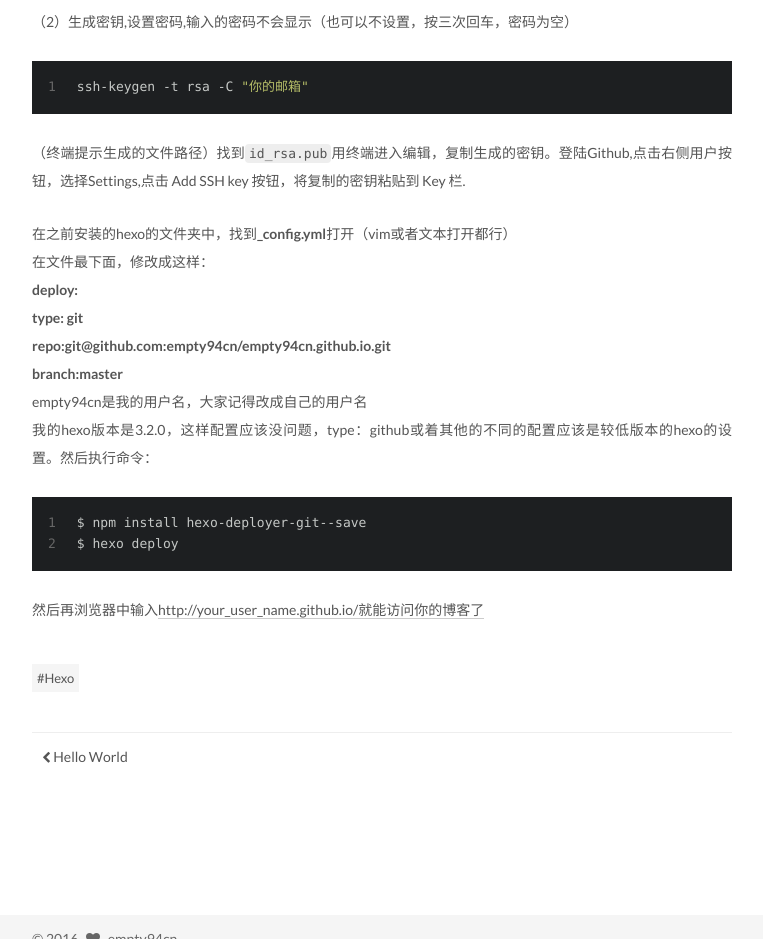
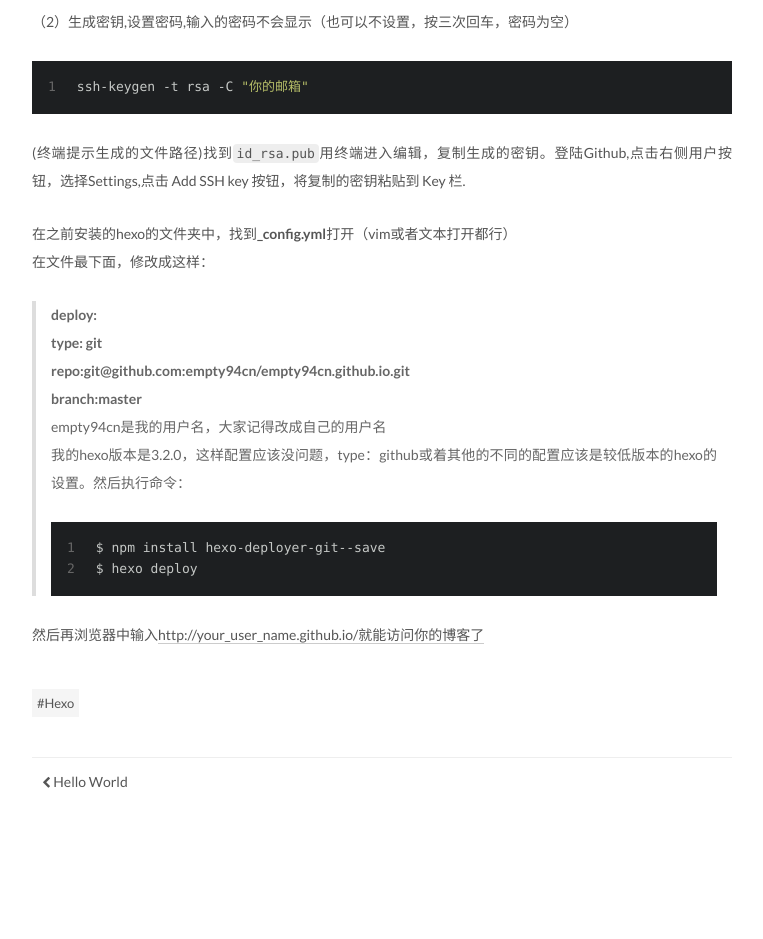
Before and after one commit to empty94cn/empty94cn, a plain HTML site: page 2016/04/14/Hexo折腾笔记-一/index.html in a window 1280 px wide. Shown: the part 2685-3624 px from the top of the page, without its empty margins (98-861 px from the left). Drawn offline with Linux system fonts and the light colour scheme; files whose address does not match are found by name.

Commit message:
Site updated: 2016-04-26 23:21:17

```diff
--- a/2016/04/14/Hexo折腾笔记-一/index.html
+++ b/2016/04/14/Hexo折腾笔记-一/index.html
@@ -93,7 +93,7 @@
 <meta property="og:image" content="http://yoursite.com/images/3.jpg">
 <meta property="og:image" content="http://yoursite.com/images/1.png">
 <meta property="og:image" content="http://yoursite.com/images/2.png">
-<meta property="og:updated_time" content="2016-04-26T15:16:45.000Z">
+<meta property="og:updated_time" content="2016-04-26T15:21:13.000Z">
 <meta name="twitter:card" content="summary">
 <meta name="twitter:title" content="Hexo折腾笔记(一)">
 <meta name="twitter:description" content="一直都想给自己搭一个技术博客来记(zhuang)录(bi)，但是自己太忙(lan)了，最近折腾前端的时候经常能解锁新的姿势，但是苦于没有记录的地方，所以为了以后方便自己复习，同时为了提高自己的写作表达能力，我决定是时候给自己搭一个博客了，搭建步骤：
@@ -355,8 +355,11 @@
 <p>提示Hexo is running at <a href="http://localhost:4000/" target="_blank" rel="external">http://localhost:4000/</a><br>在浏览器输入<a href="http://localhost:4000" target="_blank" rel="external">http://localhost:4000</a><br>不出意外的话，它应该是像下图这个样子的（图片来源于网络）<br><img src="images/3.jpg" alt="img"></p>
 <h3 id="配置github"><a href="#配置github" class="headerlink" title="配置github"></a>配置github</h3><p>登陆Github账号后，点击右上角的“+”号按钮，选择“New repository”<br><img src="images/1.png" alt="img"><br>新建github仓库，命名为[your_user_name<strong>.github.io</strong>]<br><img src="images/2.png" alt="img"><br>远程代码是基于SSH的，所以需要SSH的相关配置。方法是现在本地生成SSH公钥，然后添加到Github上面。具体的操作如下：<br>（1）设置你的邮箱和用户名：<br><figure class="highlight bash"><table><tr><td class="gutter"><pre><span class="line">1</span><br><span class="line">2</span><br></pre></td><td class="code"><pre><span class="line">$ git config --global user.email <span class="string">"你的邮箱"</span></span><br><span class="line">$ git config --global user.name <span class="string">"你的名字"</span></span><br></pre></td></tr></table></figure></p>
 <p>（2）生成密钥,设置密码,输入的密码不会显示（也可以不设置，按三次回车，密码为空）<br><figure class="highlight bash"><table><tr><td class="gutter"><pre><span class="line">1</span><br></pre></td><td class="code"><pre><span class="line">ssh-keygen -t rsa -C <span class="string">"你的邮箱"</span></span><br></pre></td></tr></table></figure></p>
-<p>（终端提示生成的文件路径）找到<code>id_rsa.pub</code>用终端进入编辑，复制生成的密钥。登陆Github,点击右侧用户按钮，选择Settings,点击 Add SSH key 按钮，将复制的密钥粘贴到 Key 栏.</p>
-<p>在之前安装的hexo的文件夹中，找到<strong>_config.yml</strong>打开（vim或者文本打开都行）<br>在文件最下面，修改成这样：<br><strong>deploy:</strong><br>    <strong>type: git</strong><br>    <strong>repo:git@github.com:empty94cn/empty94cn.github.io.git</strong><br>    <strong>branch:master</strong><br>empty94cn是我的用户名，大家记得改成自己的用户名<br>我的hexo版本是3.2.0，这样配置应该没问题，type：github或着其他的不同的配置应该是较低版本的hexo的设置。然后执行命令：<br><figure class="highlight bash"><table><tr><td class="gutter"><pre><span class="line">1</span><br><span class="line">2</span><br></pre></td><td class="code"><pre><span class="line">$ npm install hexo-deployer-git--save</span><br><span class="line">$ hexo deploy</span><br></pre></td></tr></table></figure></p>
+<p>(终端提示生成的文件路径)找到<code>id_rsa.pub</code>用终端进入编辑，复制生成的密钥。登陆Github,点击右侧用户按钮，选择Settings,点击 Add SSH key 按钮，将复制的密钥粘贴到 Key 栏.</p>
+<p>在之前安装的hexo的文件夹中，找到<strong>_config.yml</strong>打开（vim或者文本打开都行）<br>在文件最下面，修改成这样：</p>
+<blockquote>
+<p><strong>deploy:</strong><br>    <strong>type: git</strong><br>    <strong>repo:git@github.com:empty94cn/empty94cn.github.io.git</strong><br>    <strong>branch:master</strong><br>empty94cn是我的用户名，大家记得改成自己的用户名<br>我的hexo版本是3.2.0，这样配置应该没问题，type：github或着其他的不同的配置应该是较低版本的hexo的设置。然后执行命令：<br><figure class="highlight bash"><table><tr><td class="gutter"><pre><span class="line">1</span><br><span class="line">2</span><br></pre></td><td class="code"><pre><span class="line">$ npm install hexo-deployer-git--save</span><br><span class="line">$ hexo deploy</span><br></pre></td></tr></table></figure></p>
+</blockquote>
 <p>然后再浏览器中输入<a href="http://your_user_name.github.io/就能访问你的博客了" target="_blank" rel="external">http://your_user_name.github.io/就能访问你的博客了</a></p>
 
 
--- a/css/main.css
+++ b/css/main.css
@@ -1534,7 +1534,7 @@ pre .javascript .function {
   width: 4px;
   height: 4px;
   border-radius: 50%;
-  background: #ff3eaa;
+  background: #cd88ff;
 }
 .links-of-blogroll {
   font-size: 13px;
```
Also changed, not shown: index.html (+5 -2 lines).
